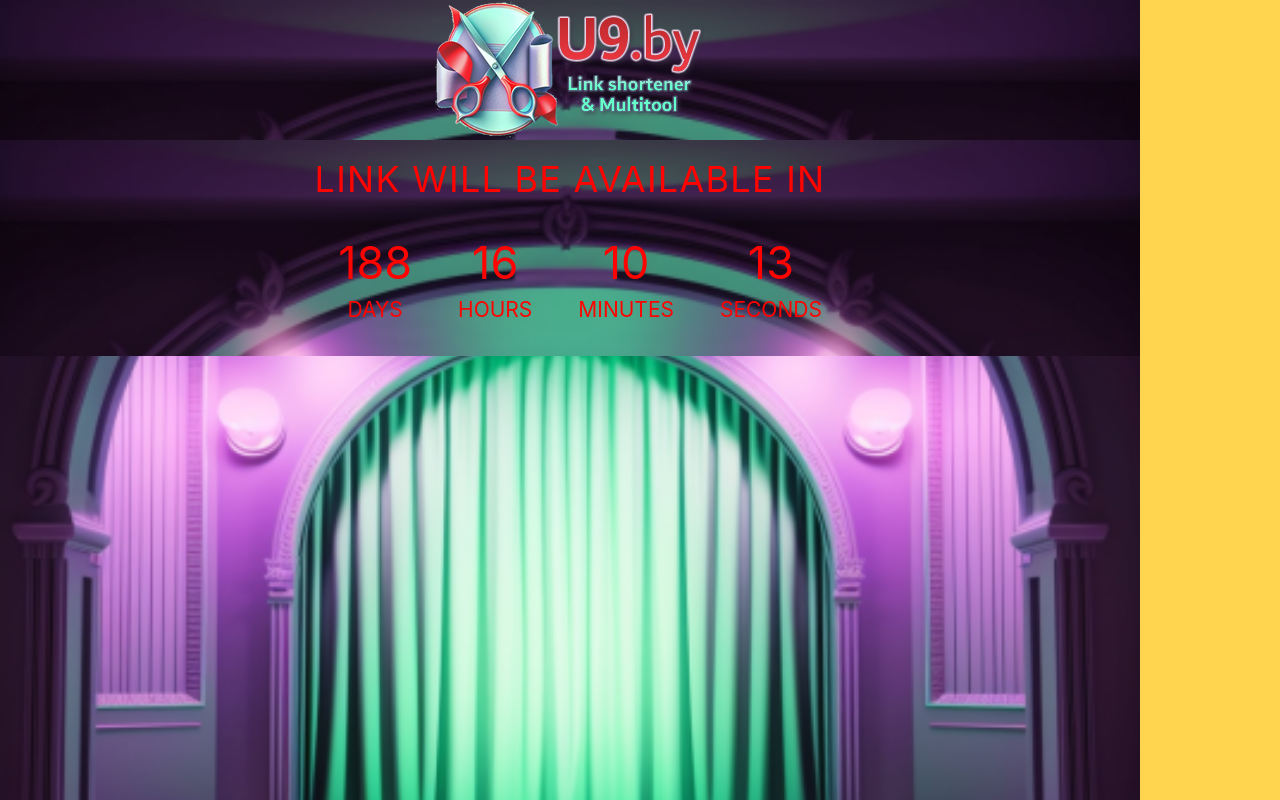
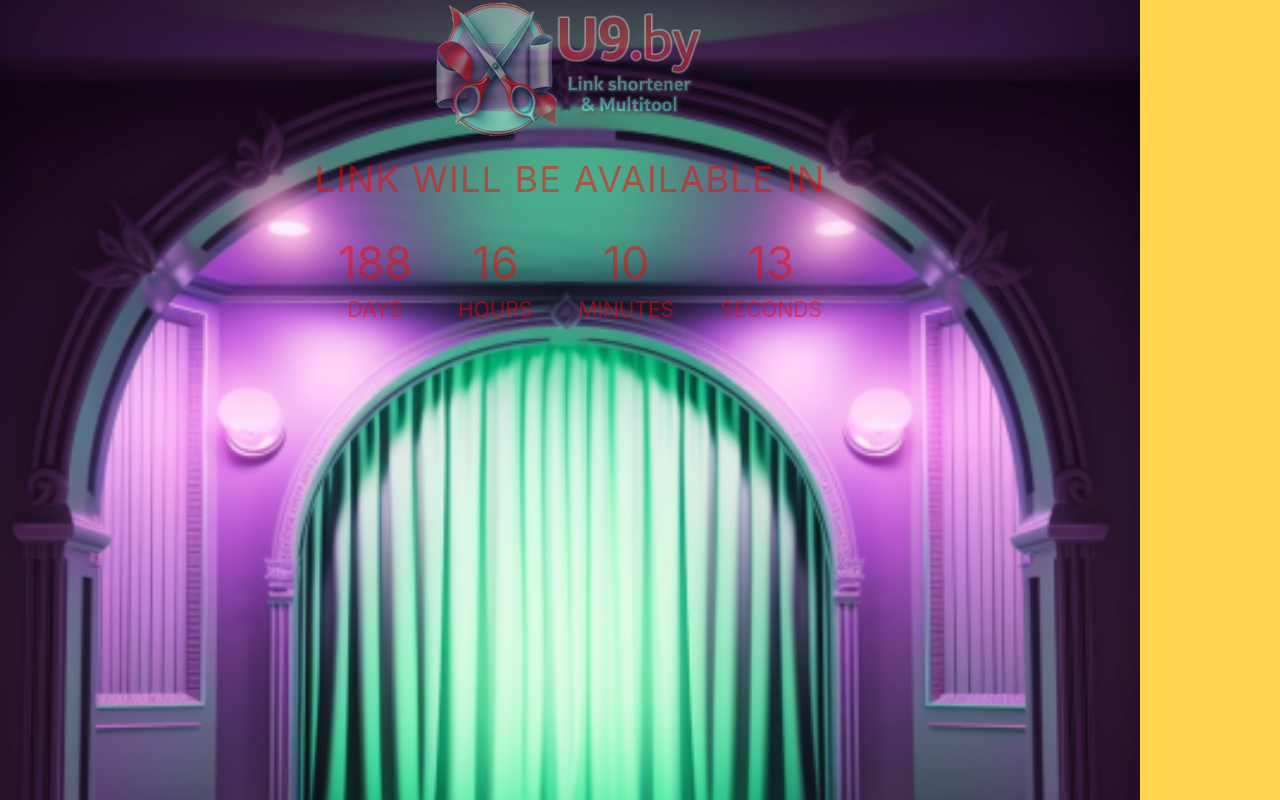
Before and after one commit to Apelsini/u9-new, a Django app: template polls/templates/polls/premiere.html in a window 1280 px wide. Run offline with Django 3.2, Linux system fonts and the light colour scheme; the template is opened without the code that fills it, so the values that code supplies are empty; some libraries are stand-ins or nearby versions.

Commit message:
premiere.html

```diff
--- a/polls/templates/polls/premiere.html
+++ b/polls/templates/polls/premiere.html
@@ -56,8 +56,7 @@ body {
 
 .container {
   color: #FE0400;
-  background-image: url('https://u9.by/assets/pa3k_premiere.png');
-  background-size: cover;
+  opacity: .5;
   margin: 0 auto;
   text-align: center;
 }
```
